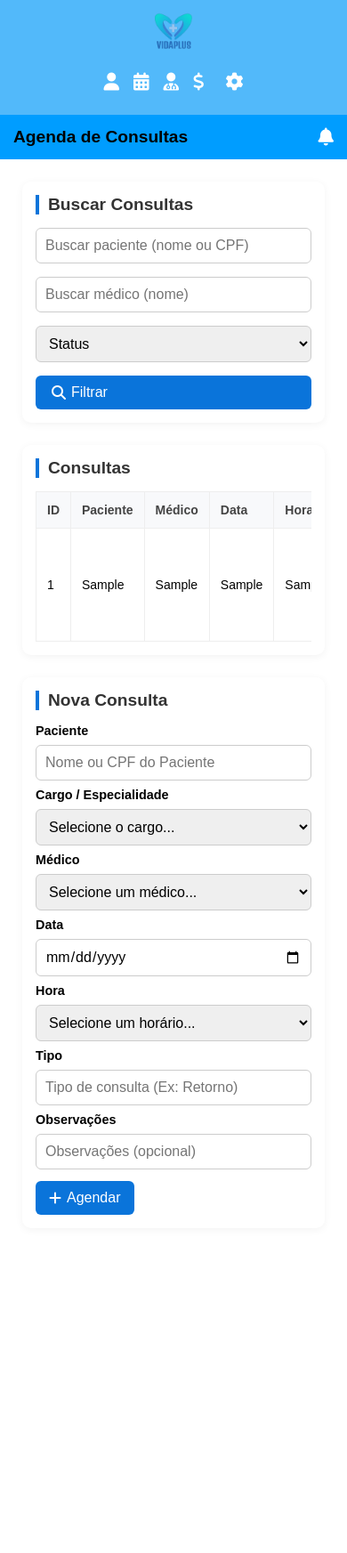
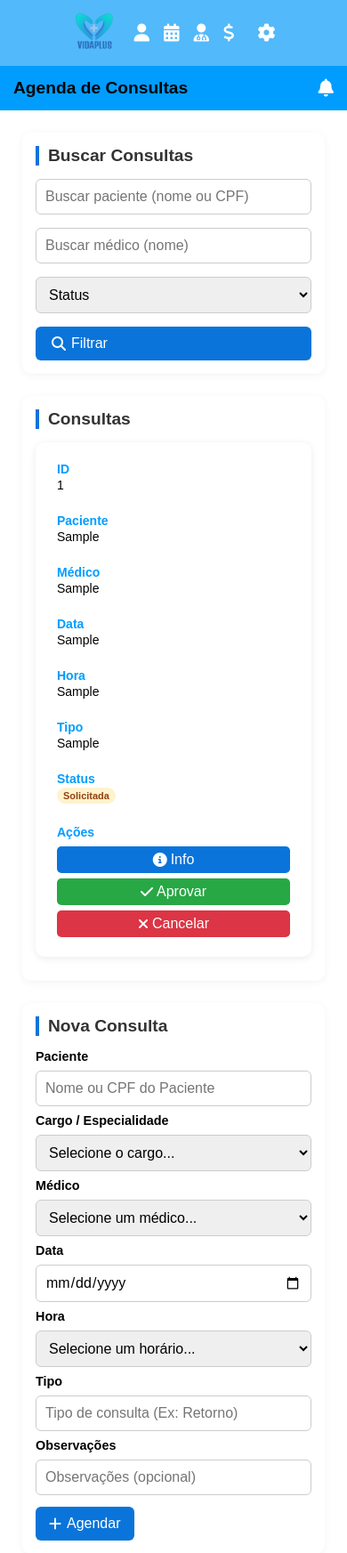
Before and after one commit to Jonas-Sn/Trabalho-Final, a Flask app: page /agendaadmin in a window 390 px wide. Shown: the top 1745 px of the page at 89% size. Before the commit the page ends 1365 px from the top, so only its background shows below. Run offline with Flask 3, Linux system fonts and the light colour scheme; data comes from the database, SQL or seed files in the repository; tables that the repository leaves empty hold one stand-in row (values such as "Sample post").

Commit message:
Adicionando a versao adaptavel das agendas.

```diff
--- a/static/styledash.css
+++ b/static/styledash.css
@@ -5,11 +5,10 @@
   font-family: Arial, sans-serif;
 }
 
-/* LAYOUT DESKTOP */
 body {
   display: flex;
-  min-height: 100vh;
-  overflow-y: auto;
+  min-height: 100vh; /* Permite crescer conforme o conteúdo */
+  overflow-y: auto;  /* Adiciona scroll se precisar */
   overflow-x: hidden;
 }
 
@@ -21,11 +20,11 @@ body {
   flex-direction: column;
   align-items: center;
   padding: 15px 0;
-  position: fixed;
+  position: fixed;       /* fixa a barra na lateral esquerda */
   top: 0;
   left: 0;
-  height: 100vh;
-  z-index: 100;
+  height: 100vh;         /* ocupa toda a altura da janela */
+  z-index: 100;          /* fica acima do conteúdo */
 }
 
 .sidebar .logo img {
@@ -70,9 +69,9 @@ body {
   display: flex;
   flex-direction: column;
   background-color: #ffffff;
-  overflow-y: auto;
+  overflow-y: auto;  /* Garante que o conteúdo role */
   height: auto;
-  margin-left: 70px; /* mesma largura da sidebar */
+  margin-left: 70px;     /* distância igual à largura da sidebar */
 }
 
 /* --- Barra superior --- */
@@ -125,8 +124,8 @@ body {
 /* ===== Menu de Configurações ===== */
 .settings-menu {
   position: absolute;
-  left: 80px;
-  bottom: 80px;
+  left: 80px; /* aparece ao lado da barra */
+  bottom: 80px; /* alinha com o ícone */
   width: 180px;
   background: #ffffff;
   border-radius: 8px;
@@ -177,79 +176,64 @@ body {
 
 @media (max-width: 768px) {
 
-  /* body em COLUNA (sidebar em cima, conteúdo abaixo) */
+  /* body em COLUNA (sidebar em cima, conteúdo embaixo) */
   body {
     flex-direction: column;
   }
 
-  /* Sidebar: vira uma “faixa” no topo, com logo em cima e ícones embaixo */
+  /* Sidebar vira barra superior */
   .sidebar {
     position: relative;
     width: 100%;
     height: auto;
-    padding: 10px 16px;
-    flex-direction: column;       /* logo em cima, menu embaixo */
+    padding: 10px 12px;
+    flex-direction: row;
+    justify-content: center;
+    gap: 20px;
+  }
+
+  /* Menu em linha, centralizado */
+  .sidebar .menu {
+    flex-direction: row;
+    gap: 16px;
+    height: auto;
+    justify-content: center;
     align-items: center;
-    justify-content: center;
-    gap: 6px;
   }
 
   .sidebar .logo {
     margin: 0;
   }
 
-  .sidebar .logo img {
-    display: block;
+  .sidebar .config {
+    margin-top: 0;
+    margin-left: 10px;
   }
 
-  /* Ícones em linha, centralizados */
-  .sidebar .menu {
-    flex-direction: row;
-    justify-content: center;
-    align-items: center;
-    gap: 16px;
-    width: 100%;
-    height: auto;
-  }
-
-  .sidebar .config {
-    margin-top: 0;
-    margin-left: 8px;
-  }
-
-  /* Conteúdo ocupa a tela inteira abaixo da barra */
   .main-content {
     margin-left: 0 !important;
     width: 100%;
-  }
-
-  /* Grids (formulários com várias colunas) viram uma coluna só */
-  .grid {
-    grid-template-columns: 1fr !important;
-  }
-
-  /* Tabelas com scroll horizontal */
-  table {
-    display: block;
-    width: 100%;
-    overflow-x: auto;
-    white-space: nowrap;
-    -webkit-overflow-scrolling: touch;
   }
 
   .content {
     padding: 10px;
   }
 
-  .box, .section-box {
+  .box,
+  .section-box {
     padding: 15px !important;
   }
 
-  h2, h3 {
+  h2,
+  h3 {
     font-size: 1.2rem;
   }
 
-  .btn, button, input, select, textarea {
+  .btn,
+  button,
+  input,
+  select,
+  textarea {
     font-size: 1rem !important;
   }
 
@@ -257,11 +241,72 @@ body {
     flex-direction: column;
   }
 
-  .filters input, .filters select, .filters button {
+  .filters input,
+  .filters select,
+  .filters button {
     width: 100% !important;
   }
 
   .modal-box {
     width: 95% !important;
   }
+
+  /* Grids (formulários com várias colunas) viram colunas únicas */
+  .grid {
+    grid-template-columns: 1fr !important;
+  }
+
+  /* ===== TABELAS VIRAM CARDS ===== */
+  table,
+  thead,
+  tbody,
+  th,
+  td,
+  tr {
+    display: block;
+    width: 100%;
+  }
+
+  thead {
+    display: none; /* esconde cabeçalho padrão */
+  }
+
+  tr {
+    background: #ffffff;
+    margin-bottom: 12px;
+    border-radius: 10px;
+    box-shadow: 0 2px 8px rgba(0,0,0,0.08);
+    padding: 10px 12px;
+  }
+
+  td {
+    border: none !important;
+    padding: 6px 0;
+    text-align: left !important;
+    font-size: 0.95rem;
+  }
+
+  /* rótulo de cada campo usando data-label */
+  td::before {
+    content: attr(data-label);
+    font-weight: bold;
+    color: #009dff;
+    display: block;
+    margin-bottom: 2px;
+  }
+
+  /* Grupo de ações em coluna e 100% de largura */
+  .actions-group {
+    display: flex !important;
+    flex-direction: column;
+    gap: 6px;
+    margin-top: 8px;
+  }
+
+  .actions-group button,
+  .actions-group form button {
+    width: 100%;
+    justify-content: center;
+    font-size: 0.95rem;
+  }
 }
--- a/templates/agendaadmin.html
+++ b/templates/agendaadmin.html
@@ -330,18 +330,18 @@
           <tbody>
             {% for c in consultas %}
               <tr>
-                <td>{{ c.id }}</td>
-                <td>{{ c.paciente_nome }}</td>
-                <td>{{ c.medico_nome }}</td>
-                <td>{{ c.data }}</td>
-                <td>{{ c.hora }}</td>
-                <td>{{ c.tipo }}</td>
-                <td>
+                <td data-label="ID">{{ c.id }}</td>
+                <td data-label="Paciente">{{ c.paciente_nome }}</td>
+                <td data-label="Médico">{{ c.medico_nome }}</td>
+                <td data-label="Data">{{ c.data }}</td>
+                <td data-label="Hora">{{ c.hora }}</td>
+                <td data-label="Tipo">{{ c.tipo }}</td>
+                <td data-label="Status">
                   <span class="status-badge {{ c.status }}">
                     {{ c.status }}
                   </span>
                 </td>
-                <td class="actions">
+                <td data-label="Ações" class="actions">
                   <div class="actions-group">
                     <!-- Botão MAIS INFORMAÇÕES -->
                     <button
```
Also changed, not shown: templates/agendamedico.html (+9 -7 lines), templates/agendapaciente.html (+8 -8 lines).
